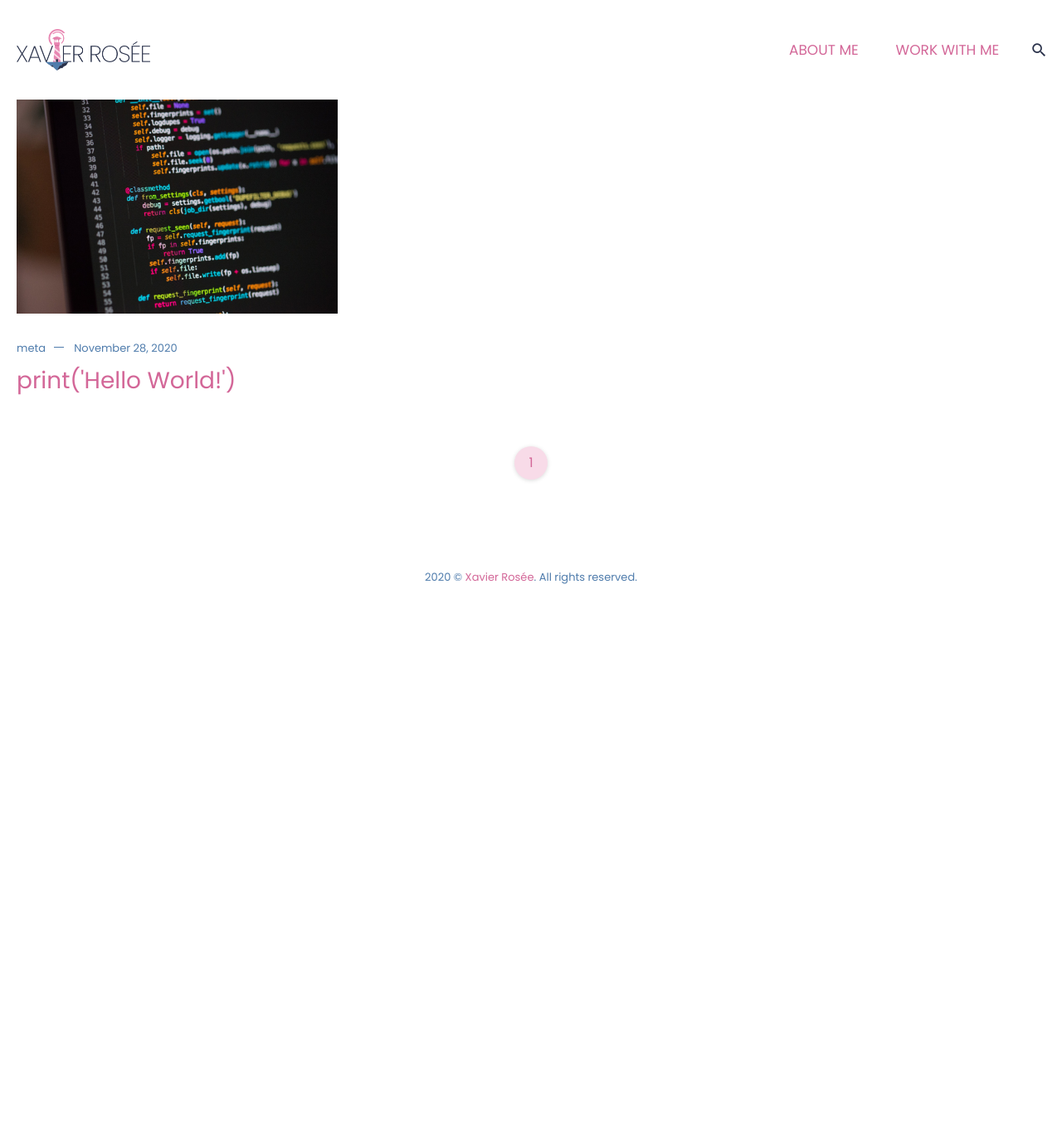
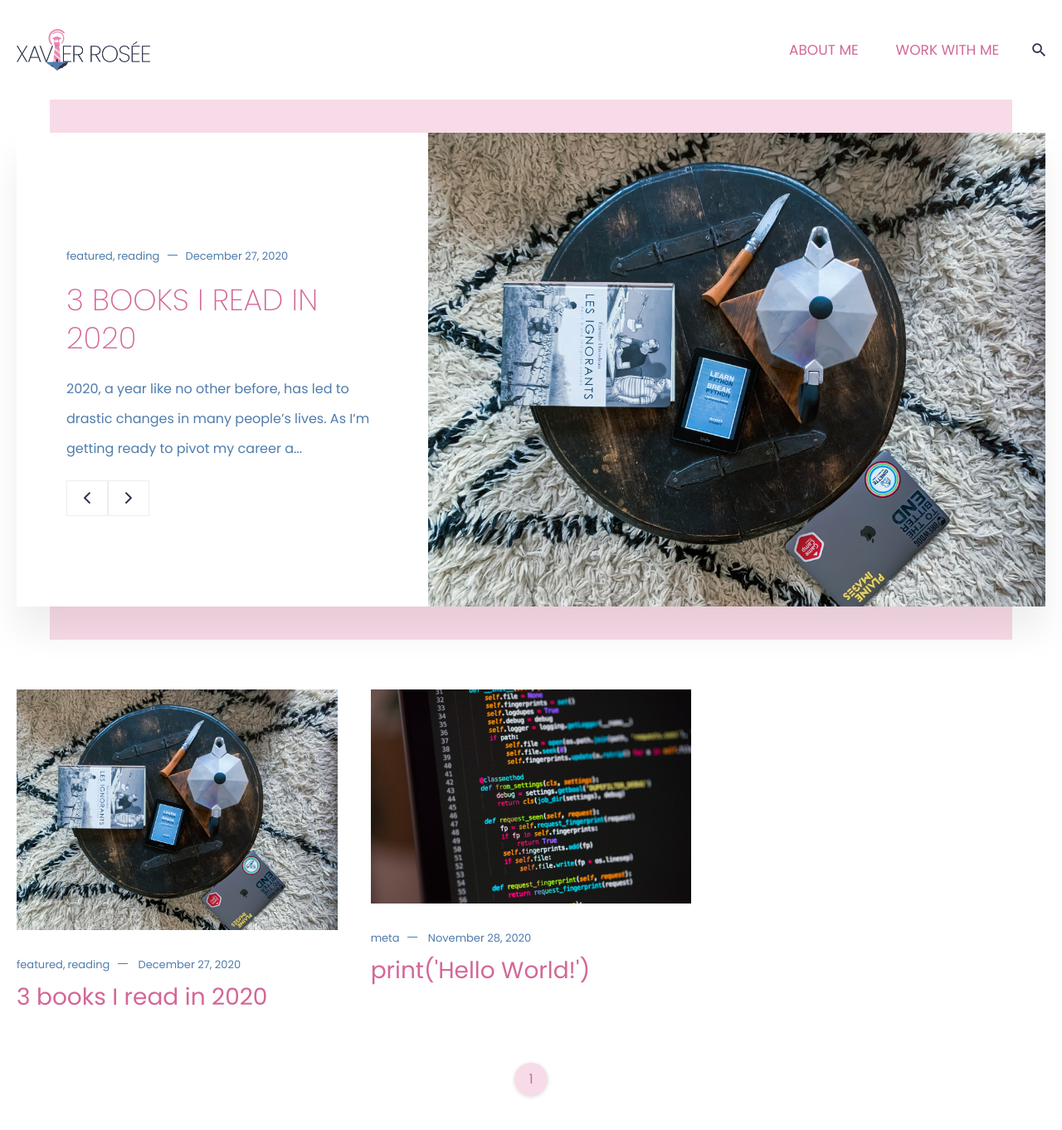
Before and after one commit to xavierosee/blog, a Jekyll site: the page built from index.html, in a window 1280 px wide and 1400 px high. Shown: the top 1362 px of the window at 83% size. Built offline with Jekyll 4.4.1, drawn with Linux system fonts in a browser that asks for light colours; nearby versions of some CDN libraries; the list of posts is cut into pages by our own code; some of the changed lines change nothing that is shown.

Commit message:
publish new post

```diff
--- a/_config.yml
+++ b/_config.yml
@@ -18,7 +18,7 @@ contact:
 - {name: "Email", icon: "ion-ios-mail", link: "mailto:xavier@xavierrosee.com"}
 
 # Slider Section
-slider: # NOTE - By default, the slider is set to display tags. Now the slider shows the tag with the text "Featured". If you do not want to use the slider, leave the slider field empty.
+slider: featured # NOTE - By default, the slider is set to display tags. Now the slider shows the tag with the text "Featured". If you do not want to use the slider, leave the slider field empty.
 
 # Comment Section (Disqus)
 disqus-identifier: # add your shortname for Disqus Comment. For example mr-brown
--- /dev/null
+++ b/_posts/2020-12-27-3-books-I-read-in-2020.md
@@ -0,0 +1,70 @@
+---
+layout: post
+title: 3 books I read in 2020
+seo_title: 3 books I read in 2020 before starting my Data Science career
+date: 2020-12-27 15:27:00 GMT+2
+image: /images/xavier-rosee-102gkUHO1mU-unsplash.jpg
+tags: featured reading
+photographer: Xavier Rosée
+handleofthephotographer: xavierosee
+summary: As 2020 comes to a more-than-welcome close, I reflect on 3 books I read to kickstart my pivot toward Data Science and how it’s shaping how I’ll approach this field.
+excerpt_separator: <!--more-->
+---
+
+2020, a year like no other before, has led to [drastic changes][hello world] in many people’s lives. As I’m getting ready to pivot my career and enter the buzzing field of Data Science, I wanted to read how different practitioners were approaching their jobs and responsibilities.
+
+Unfortunately, as many of us experienced during quarantine, I didn’t stick to my goal of _one book a week_, and fell into a black hole of _one TV show season a day_ 😅. Still, I managed to read a few of the books in my list, and here are the ones that left the strongest impression.
+
+## The Elements of Data Analytics Style, by Jeff Leek
+
+Author of the [John Hopkins Data Science specialization course][coursera] on Coursera, Jeff Leek wrote this one in 2015 as a guide for people who want to analyze data.
+
+It’s a practical guide full of best practices to use when exploring, cleaning and validating data, along with the most common errors when running analysis of your data and how to avoid them.
+
+All the advice here is directly actionable, I’d consider it a must-have in any data practitioner’s toolbox.
+
+[The Elements of Data Analytics Style is available as a pay-what-you-want ebook on LeanPub][leanpub].
+
+## What are Algorithms Dreaming Of? by Dominique Cardon
+
+Dominique Cardon is a French sociologist who made a name for himself as the leading specialist on digital and internet topics in France.
+
+In his 2016 book he details how the algorithms initially implemented by the [GAFAM][gafam] to measure our activity on the internet are now shaping our actions and transforming our reality.
+
+I would assume he was one of the first ones to vulgarize the concept of the self-validating bubble we’re building around ourselves via our digital and social interactions, that’s leading to an increased polarization of our societies.
+
+He makes a compelling point for regulation, _government-led_ regulation, as we can’t afford to leave the algorithm makers regulate themselves, and in the end dictate their own rules.
+
+[What are Algorithms Dreaming Of? is available only in French][seuil] (as far as I know).
+
+
+## Ethics and Data Science, by Mike Loukides, Hilary Mason and DJ Patil
+
+Among the co-authors, DJ Patil can boast of the impressive credentials of Former Chief Data Science Officer for the Obama administration. This is one of the main reasons I started reading this book.
+
+This report is the most-likely to shape my future approach in building data products or tackling data projects. It is a perfect follow-up to Dominique Cardon’s book, as it investigates practical ways to infuse ethical standards in Data Scientists and Analysts work. It leaves us with framing guidelines and principles we should all adhere to if we’re aiming to avoid replicating nightmare scenarii like what we’ve seen with the [Cambridge Analytica scandal][ca wikipedia].
+
+The report provides us with a step-by-step checklist to ensure Data projects follow the 5Cs of ethical data products: Consent, Clarity, Consistency, Control and Consequences.
+
+Ethics and Data Science is [published by O’Reilly][oreilly] and available as a [free ebook on Amazon][amazon].
+
+## The Social Dilemma, by Jeff Orlowski
+
+This one is a bonus. I know it’s not a _book_. But hey, if there’s one year when everything is forgiven (aside from not wearing a mask) it’s 2020, right?
+
+The Social Dilemma is a documentary from Netflix laying out how the apps we consume today are built upon an all-encompassing data foundation designed to keep us hooked, addicted to the _oh so subtle_ dopamine hit that comes along that (_ding_) notification. If you don’t feel like reading the 120 pages of Cardon’s book, watch this and you’ll get the gist of it.
+
+In typical Netflix documentary fashion it alternates interviews and facts with mockumentary recreations of _things that could be_. The end-result is often informative, sometimes thought-provoking, always scary (some may even go as far as calling it _fear-mongering_).
+
+[The Social Dilemma can be watched on Netflix][netflix].
+
+
+[hello world]: {% post_url 2020-11-28-print-hello-world %}
+[coursera]: https://www.coursera.org/specializations/jhu-data-science
+[leanpub]: https://leanpub.com/datastyle
+[seuil]: https://www.seuil.com/ouvrage/a-quoi-revent-les-algorithmes-dominique-cardon/9782021279962
+[amazon]: https://www.amazon.com/Ethics-Data-Science-Mike-Loukides-ebook/dp/B07GTC8ZN7/
+[oreilly]: https://www.oreilly.com/library/view/ethics-and-data/9781492043898/
+[netflix]: https://www.thesocialdilemma.com
+[ca wikipedia]: https://fr.wikipedia.org/wiki/Scandale_Facebook-Cambridge_Analytica
+[gafam]: https://fr.wikipedia.org/wiki/GAFAM
```
Also changed, not shown: images/xavier-rosee-102gkUHO1mU-unsplash.jpg (added).
